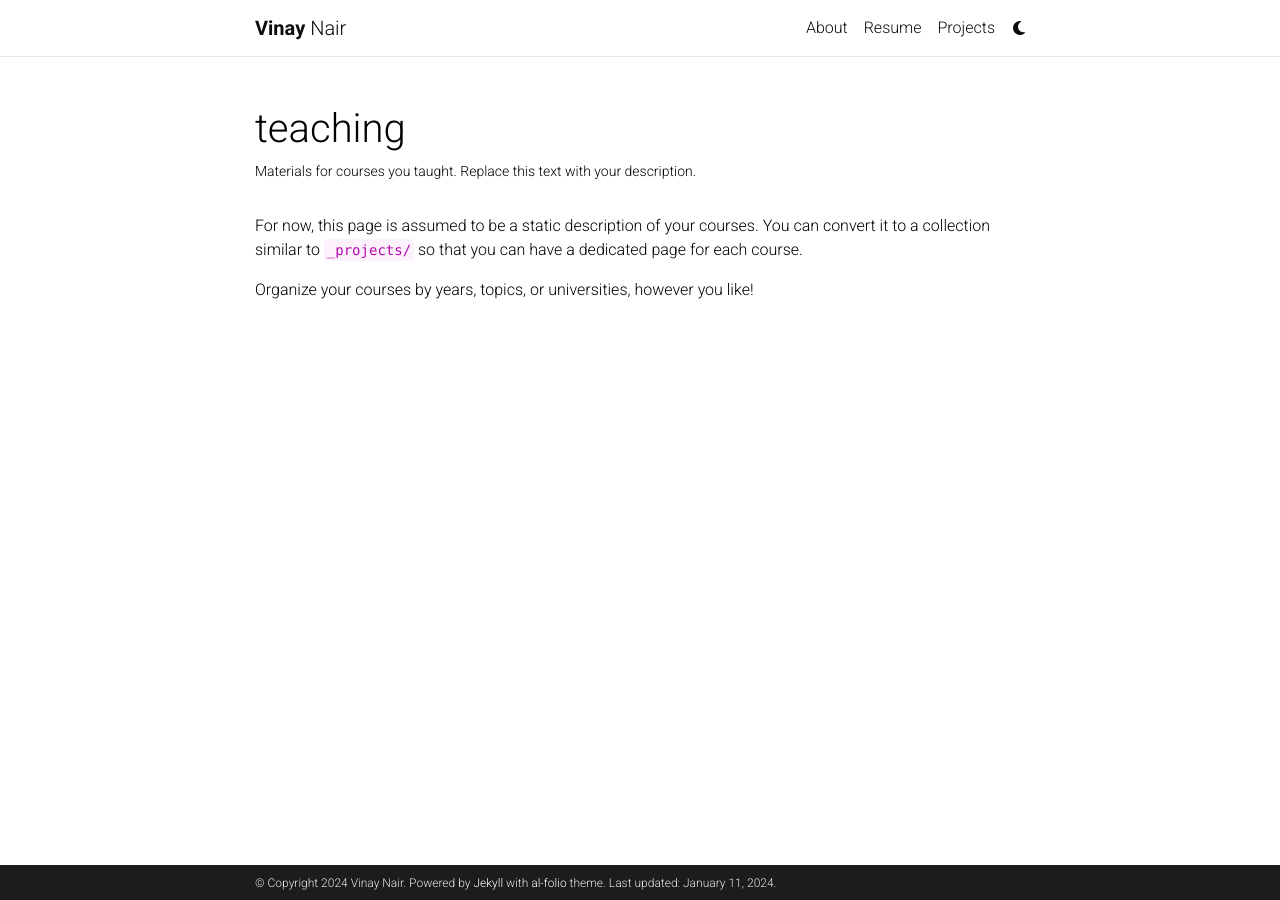
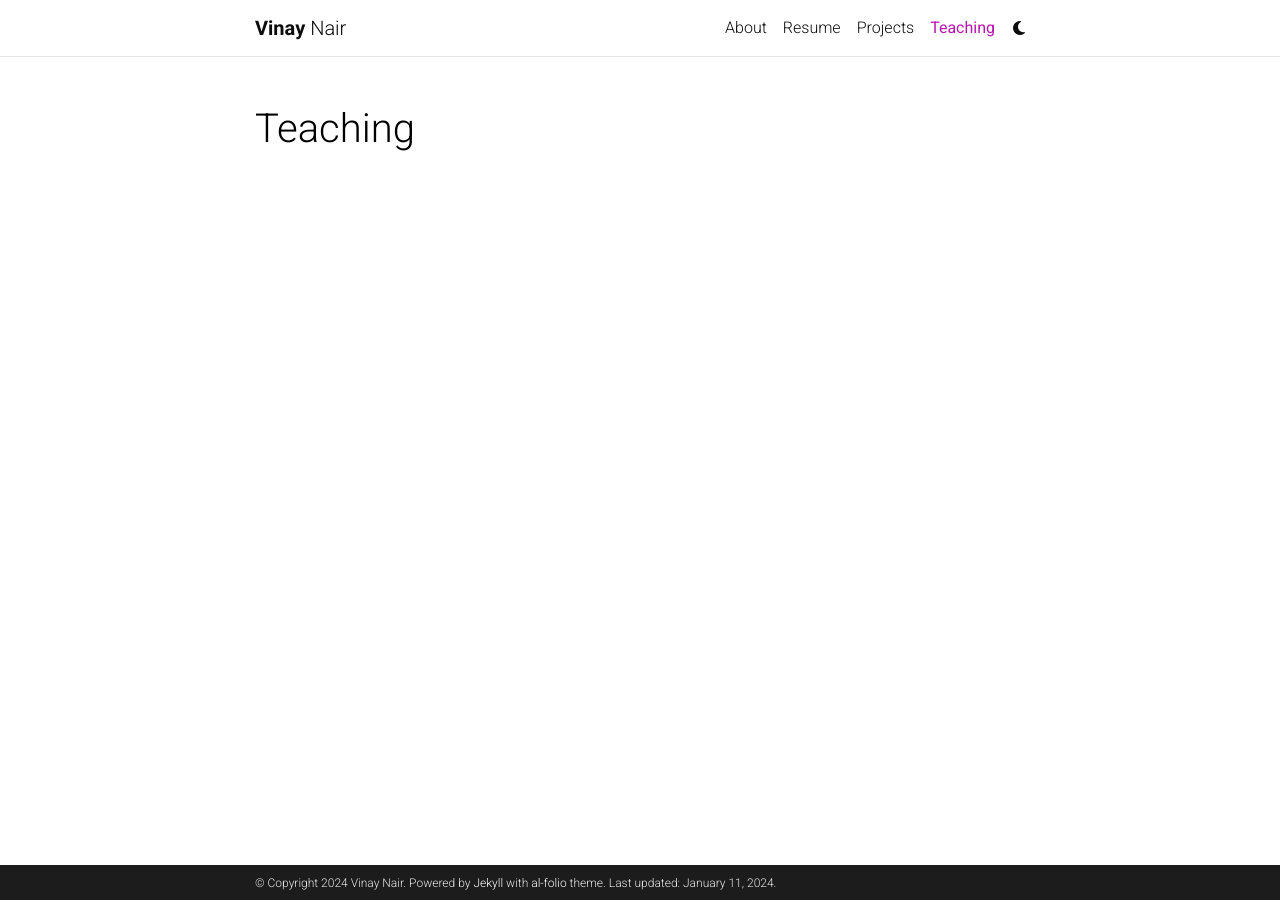
Before and after one commit to vinwizardtoo/vinwizardtoo.github.io, a Jekyll site: the page built from _pages/teaching.md, in a window 1280 px wide. Built offline with Jekyll 4.4.1, drawn with Linux system fonts in a browser that asks for light colours; comment, search, counter and statistics services are not loaded; a style sheet for code colours, icons or effects is not loaded.

```diff
--- a/_pages/teaching.md
+++ b/_pages/teaching.md
@@ -1,12 +1,8 @@
 ---
 layout: page
 permalink: /teaching/
-title: teaching
-description: Materials for courses you taught. Replace this text with your description.
-nav: false
+title: Teaching
+description:
+nav: true
 nav_order: 5
 ---
-
-For now, this page is assumed to be a static description of your courses. You can convert it to a collection similar to `_projects/` so that you can have a dedicated page for each course.
-
-Organize your courses by years, topics, or universities, however you like!
```
Also changed, not shown: 1 other file.
